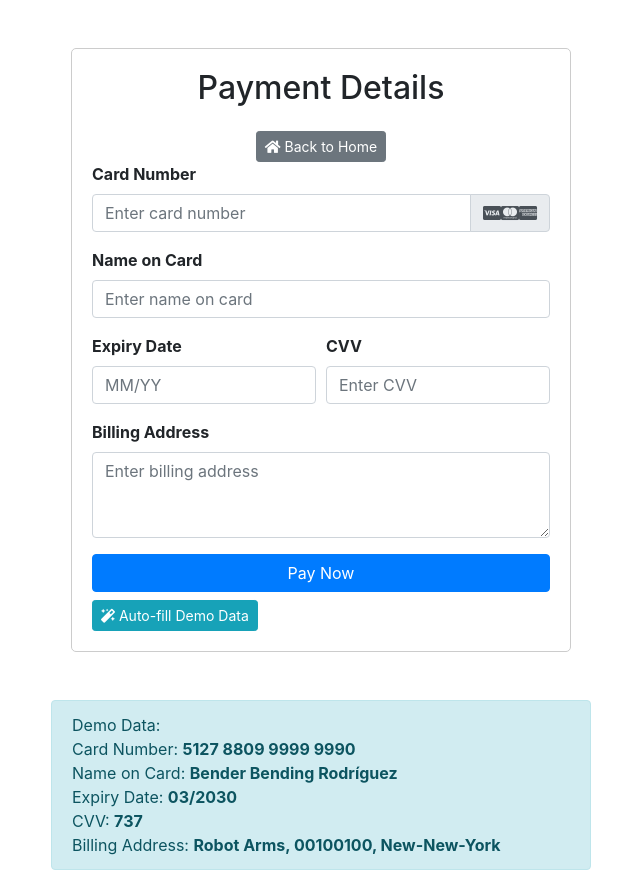
After one commit to ClementLG/WebLab, a Flask app: page /payment in a window 1280 px wide. The commit adds this page. Shown: the whole page, without its empty margins (319-959 px from the left). Run offline with Flask 3, Linux system fonts and the light colour scheme; some libraries are stand-ins or nearby versions.

Commit message:
Adding a fake payment page

```diff
--- a/web_app/app.py
+++ b/web_app/app.py
@@ -133,5 +133,14 @@ def login():
 
     return render_template('login.html')
 
+@app.route('/payment')
+def payment():
+    return render_template('payment.html')
+
+@app.route('/process_payment', methods=['POST'])
+def process_payment():
+    app.logger.info(f"Fake payment processed")
+    return render_template('payment_result.html')
+
 if __name__ == '__main__':
     app.run(debug=True)
--- /dev/null
+++ b/web_app/templates/payment.html
@@ -0,0 +1,102 @@
+<!DOCTYPE html>
+<html lang="en">
+
+<head>
+    <meta charset="UTF-8">
+    <meta name="viewport" content="width=device-width, initial-scale=1.0">
+    <title>Payment Details</title>
+    <link rel="stylesheet" href="https://stackpath.bootstrapcdn.com/bootstrap/4.5.2/css/bootstrap.min.css">
+    <link rel="stylesheet" href="https://cdnjs.cloudflare.com/ajax/libs/font-awesome/5.15.1/css/all.min.css">
+    <style>
+        .payment-form {
+            max-width: 500px;
+            margin: 0 auto;
+            padding: 20px;
+            border: 1px solid #ccc;
+            border-radius: 5px;
+        }
+
+        .form-group label {
+            font-weight: bold;
+        }
+    </style>
+</head>
+
+<body>
+    <div class="container mt-5">
+        <div class="payment-form">
+            <h2 class="text-center mb-4">Payment Details</h2>
+            <div class="text-center">
+                <a href="{{ url_for('index') }}" class="btn btn-secondary btn-sm">
+                    <i class="fas fa-home"></i> Back to Home
+                </a>
+            </div>
+            <form action="{{ url_for('process_payment') }}" method="POST">
+                <div class="form-group">
+                    <label for="cardNumber">Card Number</label>
+                    <div class="input-group">
+                        <input type="text" class="form-control" id="cardNumber" placeholder="Enter card number"
+                            required>
+                        <div class="input-group-append">
+                            <span class="input-group-text">
+                                <i class="fab fa-cc-visa"></i>
+                                <i class="fab fa-cc-mastercard"></i>
+                                <i class="fab fa-cc-amex"></i>
+                            </span>
+                        </div>
+                    </div>
+                </div>
+                <div class="form-group">
+                    <label for="cardName">Name on Card</label>
+                    <input type="text" class="form-control" id="cardName" placeholder="Enter name on card" required>
+                </div>
+                <div class="form-row">
+                    <div class="form-group col-md-6">
+                        <label for="expiryDate">Expiry Date</label>
+                        <input type="text" class="form-control" id="expiryDate" placeholder="MM/YY" required>
+                    </div>
+                    <div class="form-group col-md-6">
+                        <label for="cvv">CVV</label>
+                        <input type="text" class="form-control" id="cvv" placeholder="Enter CVV" required>
+                    </div>
+                </div>
+                <div class="form-group">
+                    <label for="billingAddress">Billing Address</label>
+                    <textarea class="form-control" id="billingAddress" placeholder="Enter billing address" rows="3"
+                        required></textarea>
+                </div>
+                <button type="submit" class="btn btn-primary btn-block">Pay Now</button>
+            </form>
+             <button id="autoFillButton" class="btn btn-info btn-sm mt-2">
+                <i class="fas fa-magic"></i> Auto-fill Demo Data
+            </button>
+        </div>
+        <div class="container mt-5">
+            <div class="alert alert-info col-md-6 offset-md-3">
+                Demo Data:<br>
+                Card Number: <strong>5127 8809 9999 9990</strong><br>
+                Name on Card: <strong>Bender Bending Rodríguez</strong><br>
+                Expiry Date: <strong>03/2030</strong><br>
+                CVV: <strong>737</strong><br>
+                Billing Address: <strong>Robot Arms, 00100100, New-New-York</strong>
+            </div>
+        </div>
+    </div>
+
+    <script src="https://code.jquery.com/jquery-3.5.1.slim.min.js"></script>
+    <script src="https://cdn.jsdelivr.net/npm/@popperjs/core@2.5.3/dist/umd/popper.min.js"></script>
+    <script src="https://stackpath.bootstrapcdn.com/bootstrap/4.5.2/js/bootstrap.min.js"></script>
+    <script>
+        $(document).ready(function() {
+            $("#autoFillButton").click(function() {
+                $("#cardNumber").val("5127 8809 9999 9990");
+                $("#cardName").val("Bender Bending Rodríguez");
+                $("#expiryDate").val("03/2030");
+                $("#cvv").val("737");
+                $("#billingAddress").val("Robot Arms, 00100100, New-New-York");
+            });
+        });
+    </script>
+</body>
+
+</html>
```
Also changed, not shown: web_app/templates/index.html (+8 -0 lines), web_app/templates/payment_result.html (added, +29 -0 lines).
